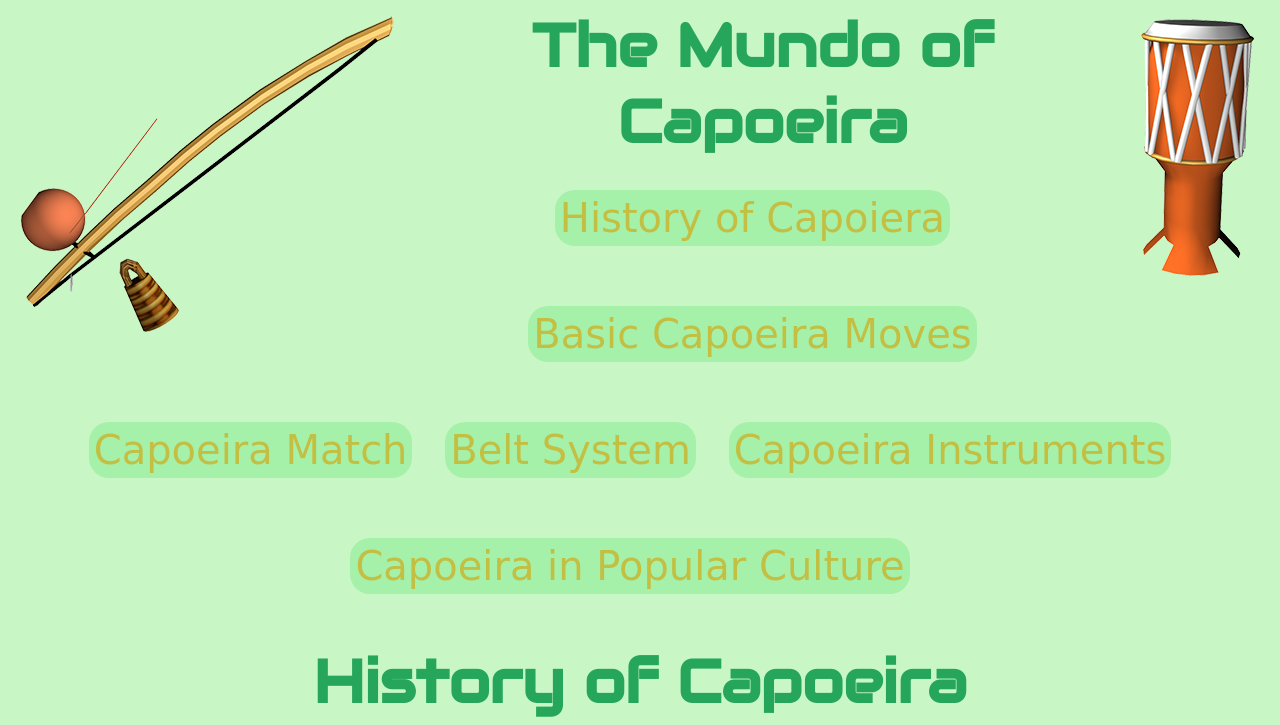
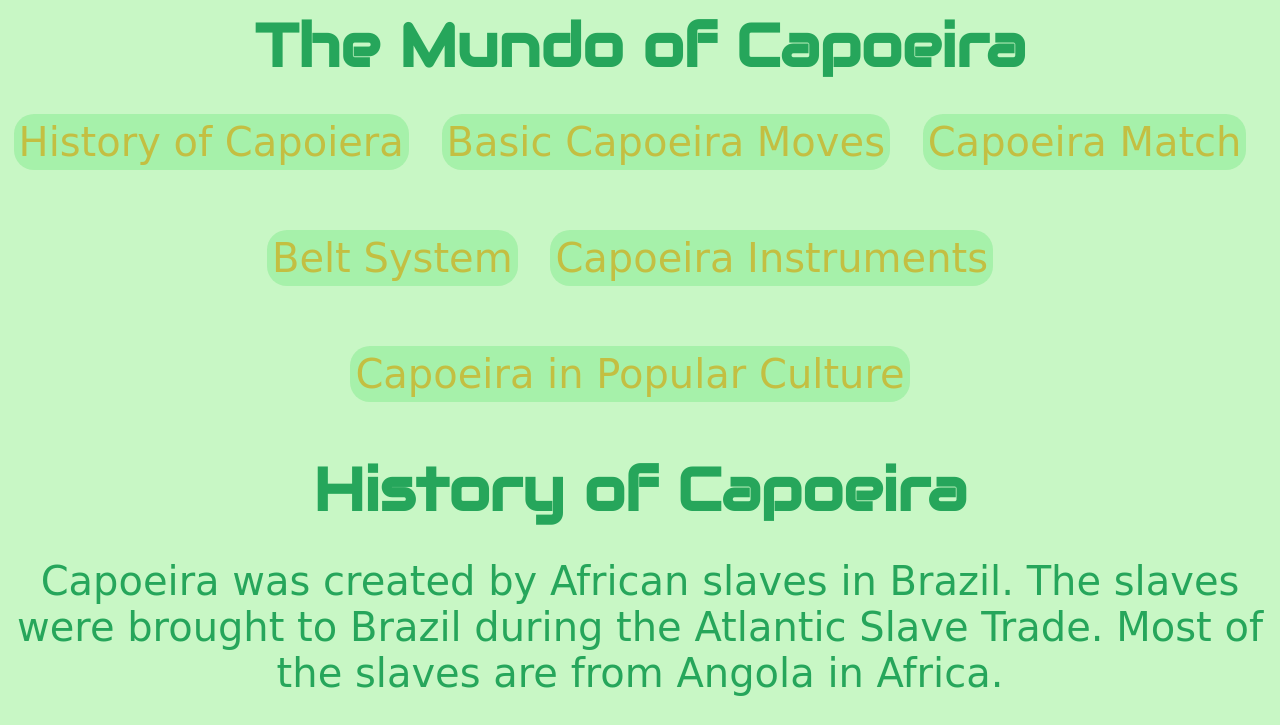
Before and after one commit to morganmann305/capoeira, a plain HTML site: page index.html in a window 1280 px wide. Shown: the top 725 px of the page. Drawn offline with Linux system fonts and the light colour scheme; a web font is replaced by a local one.

Commit message:
it's okay

```diff
--- a/css/style.css
+++ b/css/style.css
@@ -121,11 +121,3 @@ p {
 .heading {
   margin-top: 60px;
 }
-
-#left {
-  float: left;
-}
-
-#right {
-  float: right;
-}
--- a/index.html
+++ b/index.html
@@ -10,8 +10,6 @@
 <body>
 <div id="container">
 <header>
-<img src=images/atabaque_header_02.png alt="Atabaque Header" class="animated zoomInLeft" id="right"/>
-<img src=images/berimbau_02.png alt="Berimbau Header" id="left" class="animated zoomInRight" />
 <h1 class="animated lightSpeedIn">The Mundo of Capoeira</h1>
 </header>
 
```
